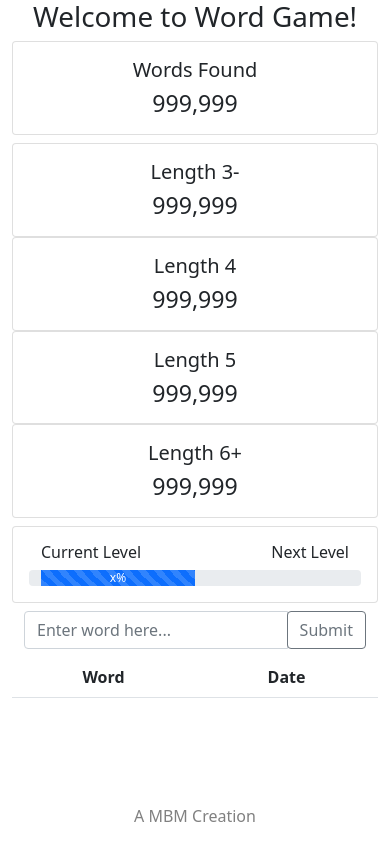
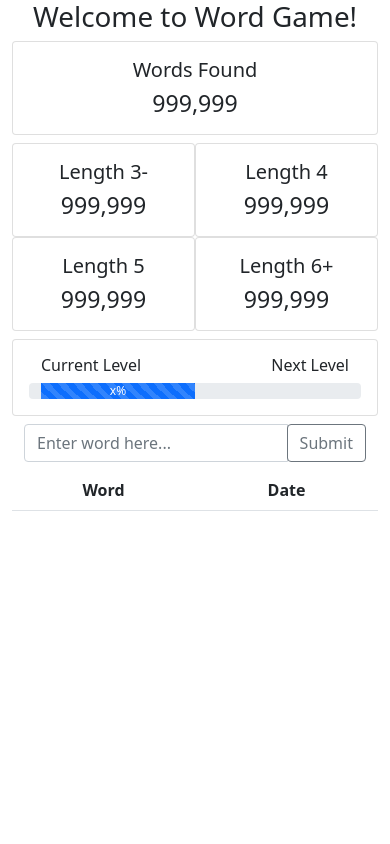
Before and after one commit to Matthew-Mullins/WordGame, a plain HTML site: page index.html in a window 390 px wide. Shown: the top 844 px of the page. Drawn offline with nearby package versions, Linux system fonts and the light colour scheme.

Commit message:
Fix Mobile Table Displaying

```diff
--- a/index.html
+++ b/index.html
@@ -14,7 +14,7 @@
 </head>
 
 <body>
-  <div class="container vh-100 d-flex flex-column">
+  <div class="container d-flex flex-column" style="height: 200vh;">
     <div class="row justify-content-center">
       <h1 class="row justify-content-center" style="text-align: center;">Welcome to Word Game!</h1>
 
@@ -30,25 +30,25 @@
 
       <!-- Word Length Metrics -->
       <div class="row mb-2">
-        <div class="card col-sm-6 col-md-3">
+        <div class="card col-6 col-md-3">
           <div class="card-body">
             <h5 class="card-title" style="text-align: center;">Length 3-</h5>
             <h3 id="txtWordLength3" class="card-text" style="text-align: center;">999,999</h3>
           </div>
         </div>
-        <div class="card col-sm-6 col-md-3">
+        <div class="card col-6 col-md-3">
           <div class="card-body">
             <h5 class="card-title" style="text-align: center;">Length 4</h5>
             <h3 id="txtWordLength4" class="card-text" style="text-align: center;">999,999</h3>
           </div>
         </div>
-        <div class="card col-sm-6 col-md-3">
+        <div class="card col-6 col-md-3">
           <div class="card-body">
             <h5 class="card-title" style="text-align: center;">Length 5</h5>
             <h3 id="txtWordLength5" class="card-text" style="text-align: center;">999,999</h3>
           </div>
         </div>
-        <div class="card col-sm-6 col-md-3">
+        <div class="card col-6 col-md-3">
           <div class="card-body">
             <h5 class="card-title" style="text-align: center;">Length 6+</h5>
             <h3 id="txtWordLength6" class="card-text" style="text-align: center;">999,999</h3>
@@ -62,12 +62,14 @@
           <div class="card-body justify-content-center">
             <div class="card-text">
               <div class="row">
-                <h6 id="txtCurrentLevel" class="col-6 col-sm-3 order-0 order-sm-0" style="text-align: left;">Current Level</h6>
+                <h6 id="txtCurrentLevel" class="col-6 col-sm-3 order-0 order-sm-0" style="text-align: left;">Current
+                  Level</h6>
                 <div class="progress col-12 col-sm-6 order-2 order-sm-1">
-                  <div id="progLevelBar" class="progress-bar progress-bar-striped progress-bar-animated" style="width: 50%;"
-                    role="progressbar">x%</div>
+                  <div id="progLevelBar" class="progress-bar progress-bar-striped progress-bar-animated"
+                    style="width: 50%;" role="progressbar">x%</div>
                 </div>
-                <h6 id="txtNextLevel" class="col-6 col-sm-3 order-1 order-sm-2" style="text-align: right;">Next Level</h6>
+                <h6 id="txtNextLevel" class="col-6 col-sm-3 order-1 order-sm-2" style="text-align: right;">Next Level
+                </h6>
               </div>
             </div>
           </div>
@@ -87,7 +89,7 @@
 
     <!-- Word Table -->
     <div class="row justify-content-center flex-grow-1 overflow-auto">
-      <div class="col-12" style="overflow: auto; display: inline-block;">
+      <div class="col-12">
         <table id="tblWords" class="table table-striped">
           <thead>
             <th class="col-6" scope="col" style="text-align: center;">Word</th>
```
